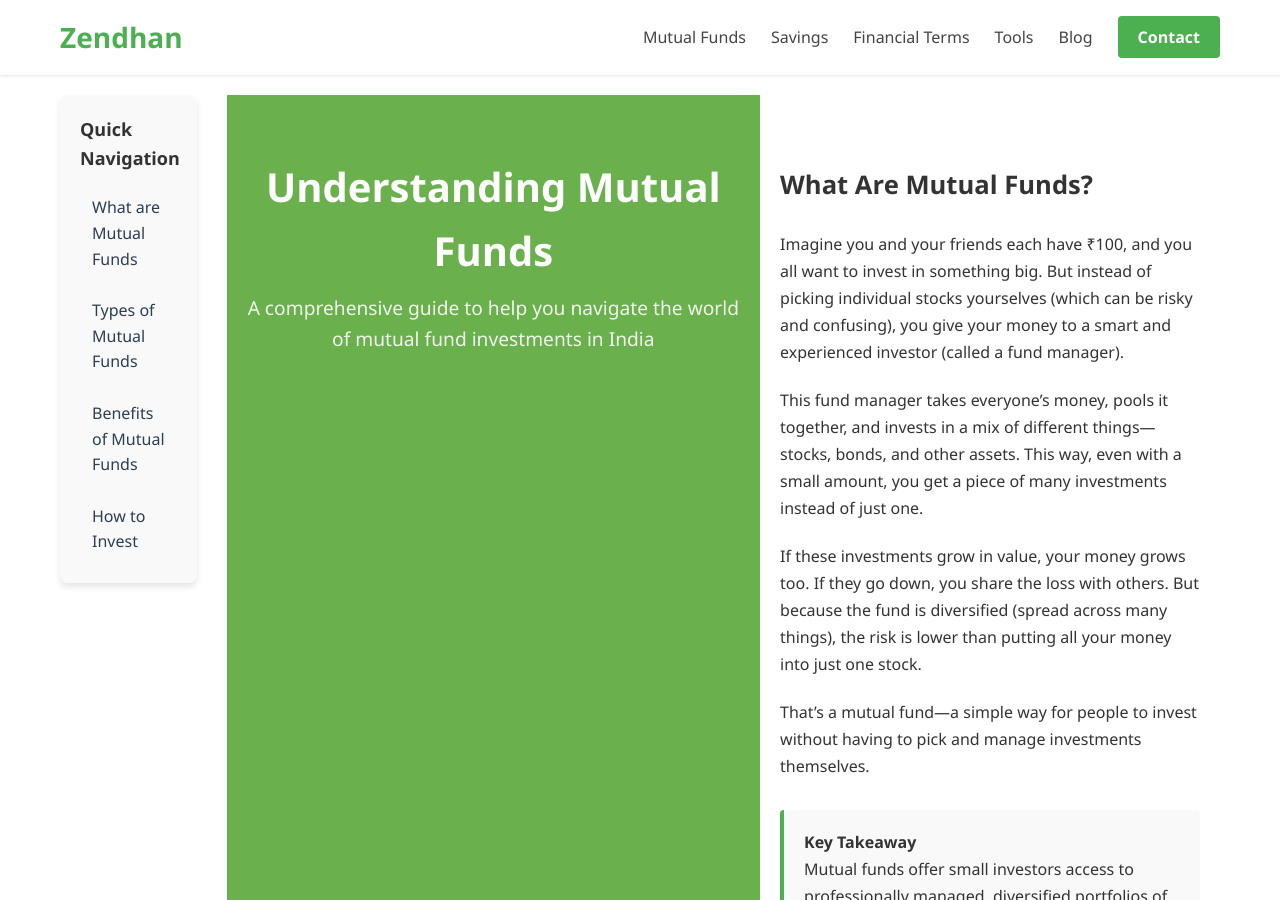
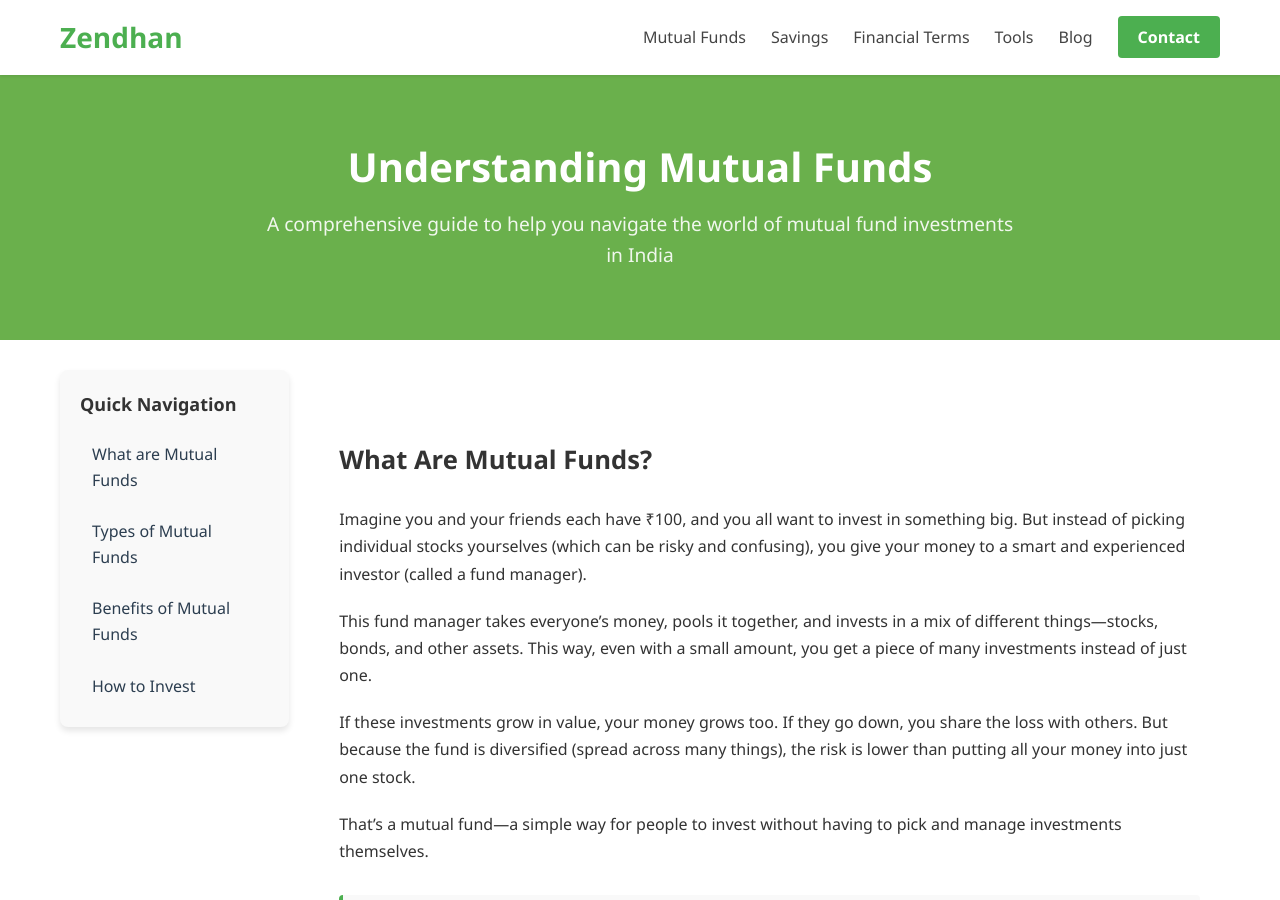
Before and after one commit to nandan11/zendhan, a Jekyll site: the page built from mutual-funds.html, in a window 1280 px wide and 900 px high. Built offline with Jekyll 4.4.1, drawn with Linux system fonts in a browser that asks for light colours.

Commit message:
Update mutual-funds.html

```diff
--- a/mutual-funds.html
+++ b/mutual-funds.html
@@ -6,6 +6,13 @@ custom_css:
 ---
 
 <script src="{{ '/assets/js/mutual-funds.js' | relative_url }}"></script>
+ <!-- Page Title -->
+<section class="page-title">
+    <div class="page-title-container">
+        <h1>Understanding Mutual Funds</h1>
+        <p>A comprehensive guide to help you navigate the world of mutual fund investments in India</p>
+    </div>
+</section>
 <div class="page-layout">
   <!-- Quick Navigation - INSERT HERE -->
 <nav class="quick-navigation">
@@ -18,13 +25,6 @@ custom_css:
     </ul>
 </nav>
 
- <!-- Page Title -->
-<section class="page-title">
-    <div class="page-title-container">
-        <h1>Understanding Mutual Funds</h1>
-        <p>A comprehensive guide to help you navigate the world of mutual fund investments in India</p>
-    </div>
-</section>
 
 
 <main class="main-content">
```
